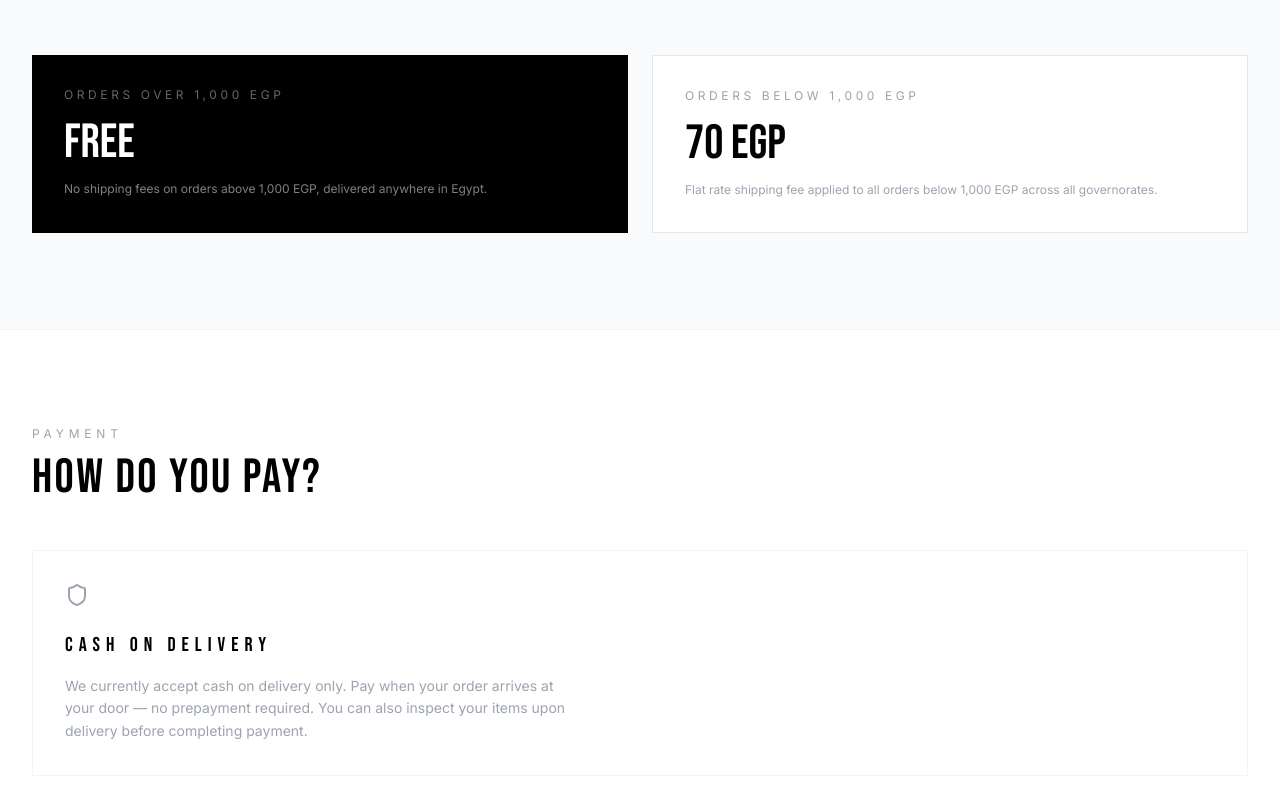
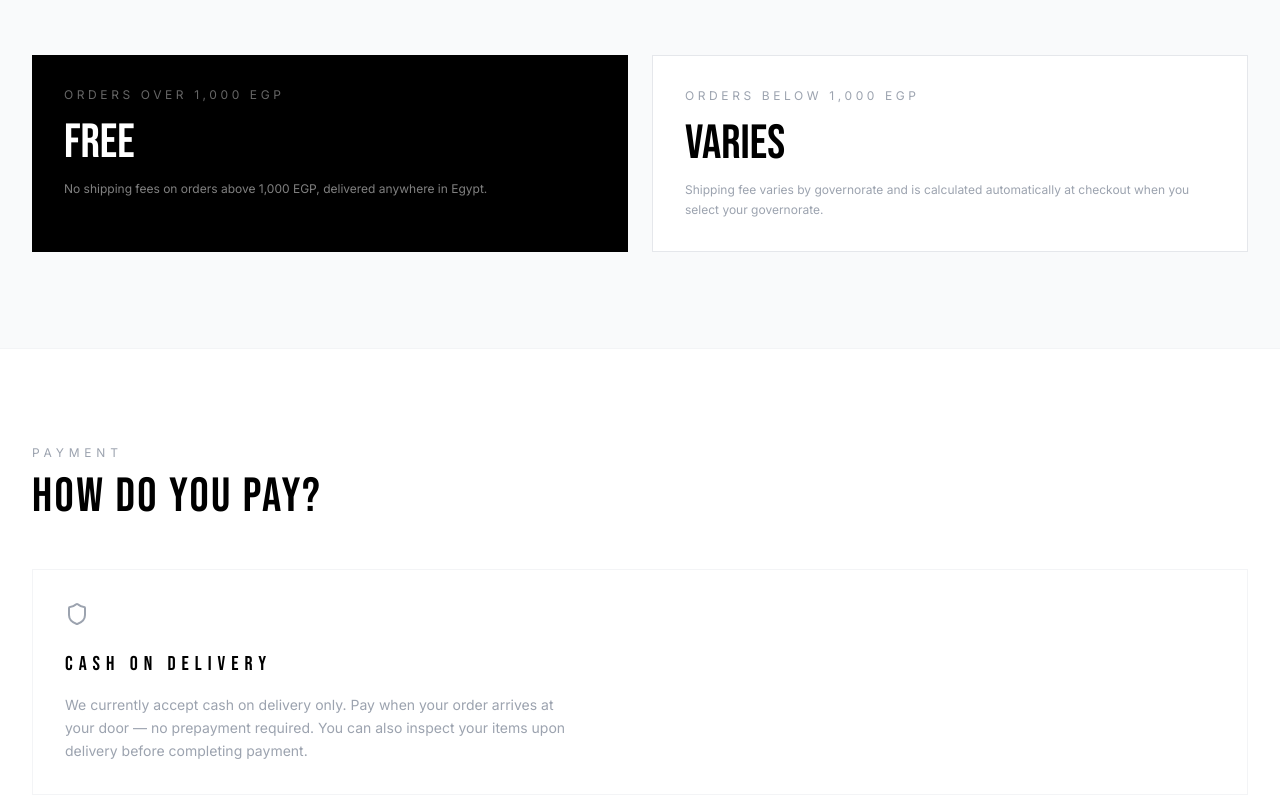
Before and after one commit to Ahmed-Elmmohamedy/seenways-frontend, a Next.js app: page /shipping in a window 1280 px wide. Shown: the part 1831-2629 px from the top of the page. Built offline with nearby package versions, Linux system fonts and the light colour scheme.

Commit message:
Update page.tsx

```diff
--- a/src/app/shipping/page.tsx
+++ b/src/app/shipping/page.tsx
@@ -98,8 +98,8 @@ export default function ShippingPage() {
               </div>
               <div className="bg-white border border-gray-200 p-8">
                 <p className="text-xs tracking-widest uppercase text-gray-400 mb-4">Orders below 1,000 EGP</p>
-                <p className="text-5xl font-display mb-3">70 EGP</p>
-                <p className="text-gray-400 text-xs leading-relaxed">Flat rate shipping fee applied to all orders below 1,000 EGP across all governorates.</p>
+                <p className="text-5xl font-display mb-3">VARIES</p>
+                <p className="text-gray-400 text-xs leading-relaxed">Shipping fee varies by governorate and is calculated automatically at checkout when you select your governorate.</p>
               </div>
             </div>
           </div>
```
